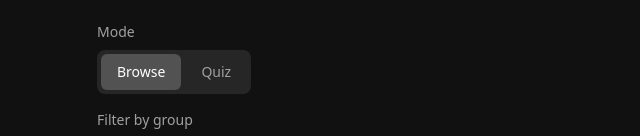
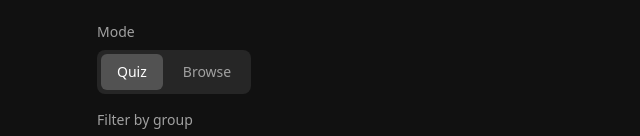
Before and after one commit to naiello/taxon.me, a React (Vite) app: page / in a window 1280 px wide. Shown: the part 375-511 px from the top of the page, without its empty margins (319-959 px from the left). Built offline with nearby package versions, Linux system fonts and the light colour scheme.

Commit message:
chore: make quiz mode the default

```diff
--- a/src/App.tsx
+++ b/src/App.tsx
@@ -2,11 +2,11 @@ import {useState} from "react";
 
 import {LocationPicker} from "./components/LocationPicker";
 import {ObservationFeed} from "./components/ObservationFeed";
-import type {SearchParams} from "./types";
+import type {SearchParams, ViewMode} from "./types";
 
 function App() {
     const [searchParams, setSearchParams] = useState<SearchParams | null>(null);
-    const [initialMode, setInitialMode] = useState<"browse" | "quiz">("browse");
+    const [initialMode, setInitialMode] = useState<ViewMode>("quiz");
 
     if (searchParams) {
         return (
--- a/src/components/LocationPicker.tsx
+++ b/src/components/LocationPicker.tsx
@@ -1,7 +1,7 @@
 import {useEffect, useRef, useState} from "react";
 
 import {searchPlaces} from "../api/inaturalist";
-import type {Place, SearchParams} from "../types";
+import type {Place, SearchParams, ViewMode} from "../types";
 import {LocationMap} from "./LocationMap";
 
 const TAXON_OPTIONS = [
@@ -19,7 +19,7 @@ const TAXON_OPTIONS = [
 ];
 
 interface Props {
-    onSelect: (params: SearchParams, mode: "browse" | "quiz") => void;
+    onSelect: (params: SearchParams, mode: ViewMode) => void;
 }
 
 export function LocationPicker({onSelect}: Props) {
@@ -33,7 +33,7 @@ export function LocationPicker({onSelect}: Props) {
     const [coords, setCoords] = useState<{lat: number; lng: number} | null>(null);
     const [gpsError, setGpsError] = useState<string | null>(null);
     const [taxonId, setTaxonId] = useState<number | undefined>(undefined);
-    const [appMode, setAppMode] = useState<"browse" | "quiz">("browse");
+    const [appMode, setAppMode] = useState<ViewMode>("quiz");
     const debounceRef = useRef<ReturnType<typeof setTimeout>>(undefined);
 
     useEffect(() => {
@@ -251,20 +251,20 @@ export function LocationPicker({onSelect}: Props) {
                 <p className="text-sm text-neutral-400 mb-2">Mode</p>
                 <div className="flex gap-1 bg-neutral-800 rounded-lg p-1 w-fit">
                     <button
+                        onClick={() => setAppMode("quiz")}
+                        className={`px-4 py-2 rounded-md text-sm font-medium transition-colors cursor-pointer ${
+                            appMode === "quiz" ? "bg-neutral-600 text-white" : "text-neutral-400 hover:text-white"
+                        }`}
+                    >
+                        Quiz
+                    </button>
+                    <button
                         onClick={() => setAppMode("browse")}
                         className={`px-4 py-2 rounded-md text-sm font-medium transition-colors cursor-pointer ${
                             appMode === "browse" ? "bg-neutral-600 text-white" : "text-neutral-400 hover:text-white"
                         }`}
                     >
                         Browse
-                    </button>
-                    <button
-                        onClick={() => setAppMode("quiz")}
-                        className={`px-4 py-2 rounded-md text-sm font-medium transition-colors cursor-pointer ${
-                            appMode === "quiz" ? "bg-neutral-600 text-white" : "text-neutral-400 hover:text-white"
-                        }`}
-                    >
-                        Quiz
                     </button>
                 </div>
             </div>
--- a/src/components/ObservationFeed.tsx
+++ b/src/components/ObservationFeed.tsx
@@ -1,18 +1,18 @@
 import {useCallback, useEffect, useRef, useState} from "react";
 
 import {useObservations} from "../hooks/useObservations";
-import type {GuessRoundOutcome, SearchParams, ViewMode} from "../types";
+import type {AppMode, GuessRoundOutcome, SearchParams} from "../types";
 import {PhotoCarousel} from "./PhotoCarousel";
 import {QuizCard} from "./QuizCard";
 import {TaxonLineage} from "./TaxonLineage";
 
 interface Props {
     searchParams: SearchParams;
-    initialMode?: ViewMode;
+    initialMode?: AppMode;
     onBack: () => void;
 }
 
-export function ObservationFeed({searchParams, initialMode = "browse", onBack}: Props) {
+export function ObservationFeed({searchParams, initialMode = "quiz", onBack}: Props) {
     const {observations, loading, error, hasMore, loadMore} = useObservations(searchParams);
     const containerRef = useRef<HTMLDivElement>(null);
 
@@ -146,20 +146,20 @@ export function ObservationFeed({searchParams, initialMode = "browse", onBack}:
 
                 <div className="flex gap-1 bg-neutral-800 rounded-lg p-1 shrink-0">
                     <button
+                        onClick={() => !quizMode && handleToggleMode()}
+                        className={`px-3 py-1.5 rounded-md text-sm font-medium transition-colors cursor-pointer ${
+                            quizMode ? "bg-neutral-600 text-white" : "text-neutral-400 hover:text-white"
+                        }`}
+                    >
+                        Quiz
+                    </button>
+                    <button
                         onClick={() => quizMode && handleToggleMode()}
                         className={`px-3 py-1.5 rounded-md text-sm font-medium transition-colors cursor-pointer ${
                             !quizMode ? "bg-neutral-600 text-white" : "text-neutral-400 hover:text-white"
                         }`}
                     >
                         Browse
-                    </button>
-                    <button
-                        onClick={() => !quizMode && handleToggleMode()}
-                        className={`px-3 py-1.5 rounded-md text-sm font-medium transition-colors cursor-pointer ${
-                            quizMode ? "bg-neutral-600 text-white" : "text-neutral-400 hover:text-white"
-                        }`}
-                    >
-                        Quiz
                     </button>
                 </div>
             </div>
--- a/src/types/index.ts
+++ b/src/types/index.ts
@@ -26,7 +26,7 @@ export interface Taxon {
 
 export type GuessResult = "correct" | "wrong" | "partial";
 export type GuessRoundOutcome = "correct" | "incorrect" | "skipped";
-export type ViewMode = "browse" | "quiz";
+export type AppMode = "browse" | "quiz";
 
 export interface ObservationUser {
     login: string;
```
